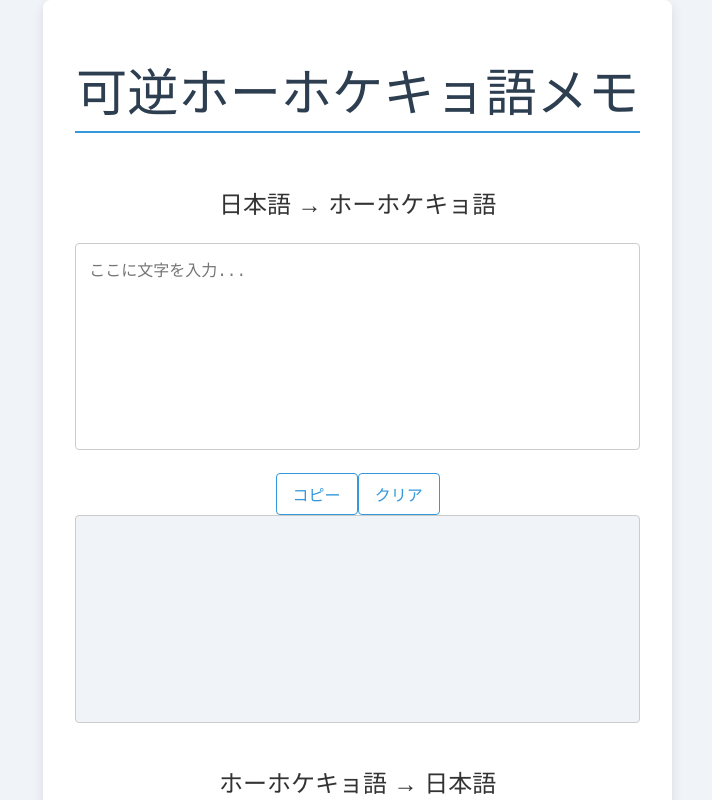
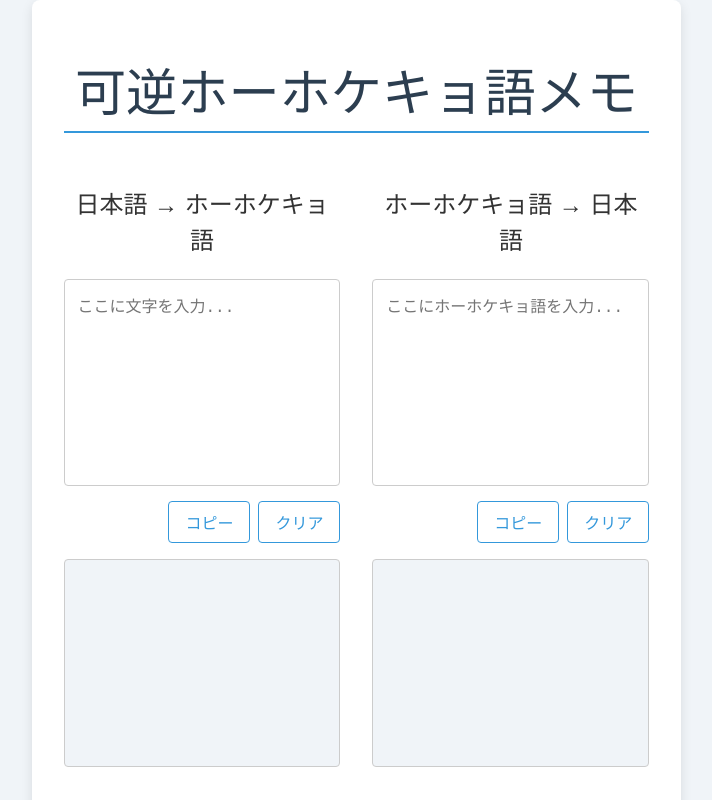
Before and after one commit to harumaki1220/hohokekyo, a React (Vite) app: page / in a window 1280 px wide. Shown: the top 800 px of the page, without its empty margins (283-995 px from the left). Built offline with nearby package versions, Linux system fonts and the light colour scheme.

Commit message:
feat: コピー通知（トースト）を実装

```diff
--- a/src/App.module.css
+++ b/src/App.module.css
@@ -64,3 +64,46 @@ h1 {
 .converterSection {
   flex: 1;
 }
+
+.buttonGroup {
+  position: relative;
+  display: flex;
+  justify-content: flex-end;
+  gap: 0.5rem;
+  margin-top: -0.5rem;
+  margin-bottom: 1rem;
+}
+
+.copiedMessage {
+  position: absolute;
+  top: 100%;
+  right: 0;
+  margin-top: 8px;
+  background-color: #2d3748;
+  color: white;
+  padding: 6px 12px;
+  border-radius: 6px;
+  font-size: 0.9rem;
+  font-weight: 600;
+
+  animation: fadeInout 1.5s ease-out;
+}
+
+@keyframes fadeInout {
+  0% {
+    opacity: 0;
+    transform: translateY(-5px);
+  }
+  20% {
+    opacity: 1;
+    transform: translateY(0);
+  }
+  80% {
+    opacity: 1;
+    transform: translateY(0);
+  }
+  100% {
+    opacity: 0;
+    transform: translateY(-5px);
+  }
+}
--- a/src/App.tsx
+++ b/src/App.tsx
@@ -44,20 +44,33 @@ const convertFromHohokekyo = (hohokekyoText: string): string => {
 function App() {
   const [text, setText] = useState<string>('');
   const convertedText = convertToHohokekyo(text);
+  const [showCopied, setShowCopied] = useState(false);
 
   const [hohoText, setHohoText] = useState('');
   const decodedText = convertFromHohokekyo(hohoText);
+  const [showCopiedHoho, setShowCopiedHoho] = useState(false);
 
-  const handleCopyClick = () => {
+  const handleCopy = () => {
     if (!convertedText) return;
     navigator.clipboard.writeText(convertedText);
-    alert('コピーしました！');
+    setShowCopied(true);
+    setTimeout(() => {
+      setShowCopied(false);
+    }, 1500);
+  };
+
+  const handleCopyHoho = () => {
+    if (!decodedText) return;
+    navigator.clipboard.writeText(decodedText);
+    setShowCopiedHoho(true);
+    setTimeout(() => {
+      setShowCopiedHoho(true);
+    }, 1500);
   };
 
   return (
     <div className={styles.container}>
       <h1>可逆ホーホケキョ語メモ</h1>
-
       <div className={styles.converterContainer}>
         <div className={styles.converterSection}>
           <h2>日本語 → ホーホケキョ語</h2>
@@ -68,14 +81,13 @@ function App() {
             value={text}
             onChange={(e) => setText(e.target.value)}
           />
-        </div>
-      </div>
-
           <div className={styles.buttonGroup}>
-        <Button onClick={handleCopyClick}>コピー</Button>
+            <Button onClick={handleCopy}>コピー</Button>
             <Button onClick={() => setText('')}>クリア</Button>
+            {showCopied && <div className={styles.copiedMessage}>Copied!</div>}
           </div>
           <textarea rows={10} className={styles.textareaOutput} value={convertedText} readOnly />
+        </div>
 
         <div className={styles.converterSection}>
           <h2>ホーホケキョ語 → 日本語</h2>
@@ -87,9 +99,12 @@ function App() {
             onChange={(e) => setHohoText(e.target.value)}
           />
           <div className={styles.buttonGroup}>
+            <Button onClick={handleCopyHoho}>コピー</Button>
             <Button onClick={() => setHohoText('')}>クリア</Button>
+            {showCopiedHoho && <div className={styles.copiedMessage}>Copied!</div>}
           </div>
           <textarea rows={10} className={styles.textareaOutput} value={decodedText} readOnly />
+        </div>
       </div>
     </div>
   );
```
Lines whose indentation alone changed are shown as unchanged.
